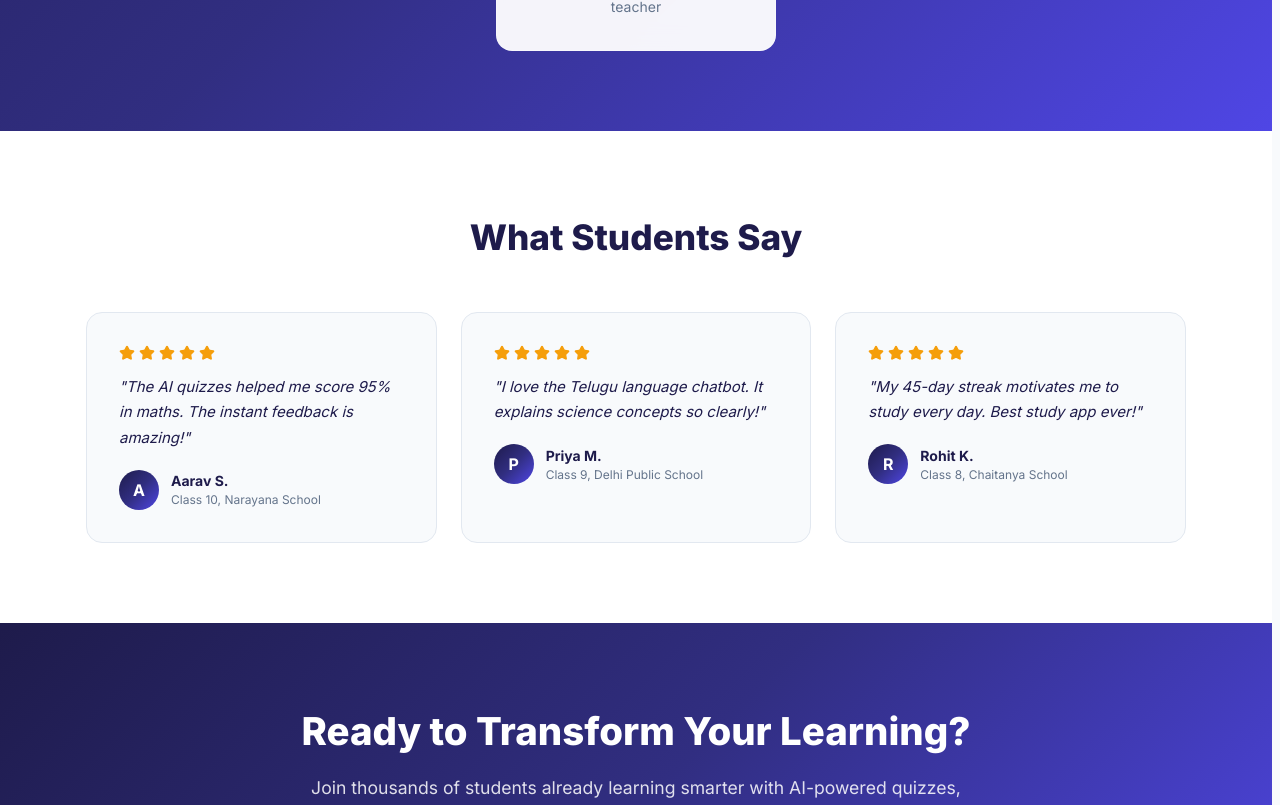
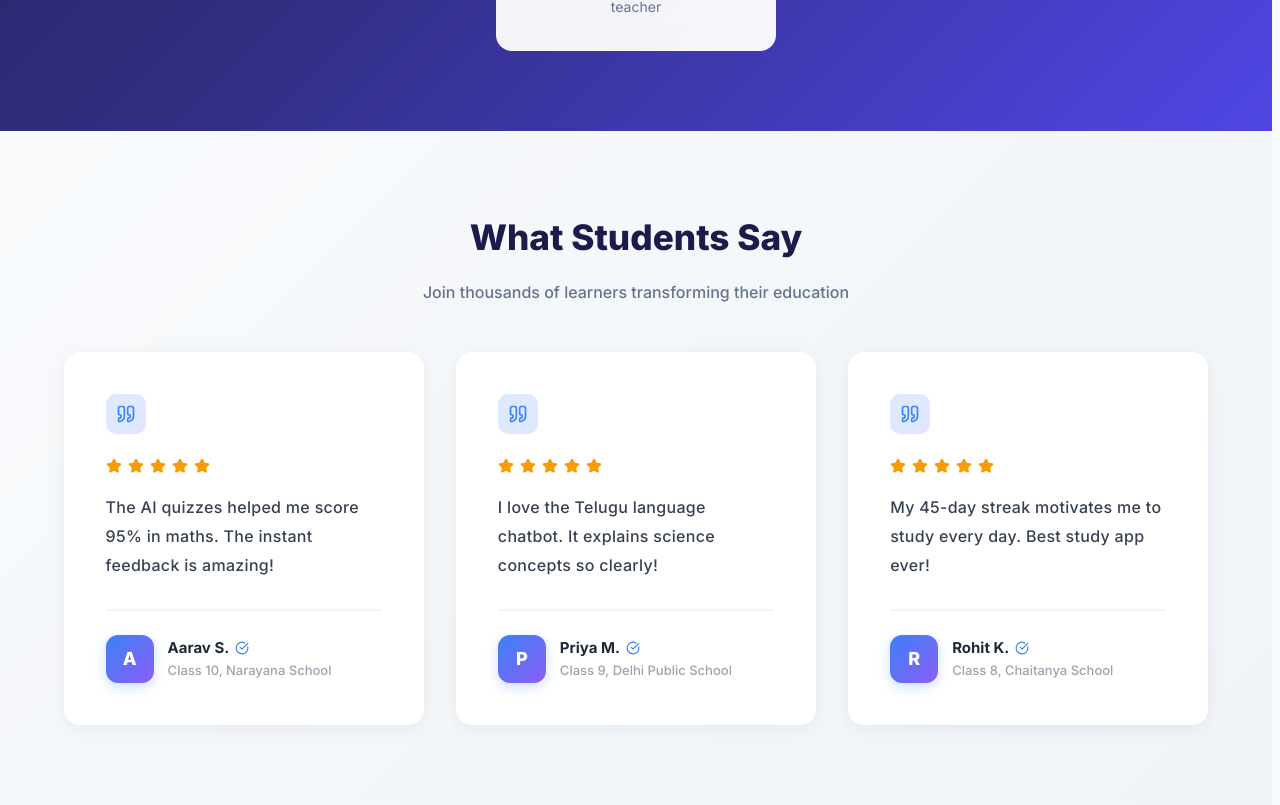
Before and after one commit to Swathidattha02/chatbot_web, a React (Create React App) app in the folder website_frontend/: page / in a window 1280 px wide. Shown: the part 3015-3820 px from the top of the page. Built offline with nearby package versions, Linux system fonts and the light colour scheme; no server answers.

Commit message:
enhanced ui od reviews

```diff
--- a/website_frontend/src/pages/Home.js
+++ b/website_frontend/src/pages/Home.js
@@ -5,7 +5,8 @@ import {
     FileText, BarChart3, Flame, Bot,
     ChevronRight, ArrowRight, Play, CheckCircle2,
     GraduationCap, BookOpen, Trophy, Users,
-    Target, Globe, Languages, Star, Megaphone, Clock
+    Target, Globe, Languages, Star, Megaphone, Clock,
+    Quote, CheckCircle
 } from "lucide-react";
 import dashboardService from "../services/dashboardService";
 import "../styles/Home.css";
@@ -470,7 +471,10 @@ function Home() {
                 TESTIMONIALS / SOCIAL PROOF
             ═══════════════════════════════════════════════════════════ */}
             <section className="hp-testimonials">
+                <div className="hp-test-header">
                     <h2 className="hp-section-title hp-dark">What Students Say</h2>
+                    <p className="hp-test-subtitle">Join thousands of learners transforming their education</p>
+                </div>
                 <div className="hp-test-grid">
                     {[
                         { name: "Aarav S.", class: "Class 10, Narayana School", text: "The AI quizzes helped me score 95% in maths. The instant feedback is amazing!", stars: 5 },
@@ -478,17 +482,25 @@ function Home() {
                         { name: "Rohit K.", class: "Class 8, Chaitanya School", text: "My 45-day streak motivates me to study every day. Best study app ever!", stars: 5 },
                     ].map((t, i) => (
                         <div className="hp-test-card" key={i}>
+                            <div className="hp-test-card-inner">
+                                <div className="hp-test-quote-icon">
+                                    <Quote size={20} />
+                                </div>
                                 <div className="hp-test-stars">
                                     {[...Array(t.stars)].map((_, i) => (
                                         <Star key={i} size={16} fill="#f59e0b" color="#f59e0b" />
                                     ))}
                                 </div>
-                            <p className="hp-test-text">"{t.text}"</p>
+                                <p className="hp-test-text">{t.text}</p>
                                 <div className="hp-test-author">
                                     <div className="hp-test-avatar">{t.name.charAt(0)}</div>
-                                <div>
-                                    <div className="hp-test-name">{t.name}</div>
+                                    <div className="hp-test-info">
+                                        <div className="hp-test-name-verified">
+                                            <span>{t.name}</span>
+                                            <CheckCircle size={14} className="hp-test-verified-icon" />
+                                        </div>
                                         <div className="hp-test-class">{t.class}</div>
+                                    </div>
                                 </div>
                             </div>
                         </div>
--- a/website_frontend/src/styles/Home.css
+++ b/website_frontend/src/styles/Home.css
@@ -806,74 +806,150 @@
   position: relative;
   z-index: 1;
   padding: 5rem 5%;
-  background: #fff;
+  background: linear-gradient(135deg, #f8fafc 0%, #f0f4f8 100%);
   text-align: center;
+}
+
+.hp-test-header {
+  margin-bottom: 3rem;
+}
+
+.hp-test-subtitle {
+  font-size: 1rem;
+  color: var(--hp-text-muted);
+  max-width: 500px;
+  margin: 1rem auto 0;
+  font-weight: 500;
 }
 
 .hp-test-grid {
   display: grid;
-  grid-template-columns: repeat(auto-fit, minmax(300px, 1fr));
-  gap: 1.5rem;
-  max-width: 1100px;
-  margin: 3rem auto 0;
+  grid-template-columns: repeat(auto-fit, minmax(320px, 1fr));
+  gap: 2rem;
+  max-width: 1200px;
+  margin: 0 auto;
 }
 
 .hp-test-card {
-  background: var(--hp-bg-soft);
-  border: 1px solid #e2e8f0;
-  border-radius: var(--hp-radius);
-  padding: 2rem;
+  position: relative;
+  background: white;
+  border: 2px solid transparent;
+  border-radius: 16px;
+  padding: 0;
   text-align: left;
-  transition: transform .3s, box-shadow .3s;
+  transition: all 0.4s cubic-bezier(0.4, 0, 0.2, 1);
+  overflow: hidden;
+  box-shadow: 0 4px 20px rgba(0, 0, 0, 0.06);
+}
+
+.hp-test-card::before {
+  content: '';
+  position: absolute;
+  top: 0;
+  left: 0;
+  right: 0;
+  height: 4px;
+  background: linear-gradient(90deg, #3b82f6, #8b5cf6, #ec4899);
+  opacity: 0;
+  transition: opacity 0.4s ease;
+}
+
+.hp-test-card:hover::before {
+  opacity: 1;
 }
 
 .hp-test-card:hover {
-  transform: translateY(-4px);
-  box-shadow: 0 8px 24px rgba(0, 0, 0, .08);
+  transform: translateY(-8px);
+  box-shadow: 0 12px 40px rgba(59, 130, 246, 0.15);
+  border-color: rgba(59, 130, 246, 0.1);
+}
+
+.hp-test-card-inner {
+  padding: 2.5rem;
+}
+
+.hp-test-quote-icon {
+  width: 40px;
+  height: 40px;
+  background: linear-gradient(135deg, #dbeafe, #e0e7ff);
+  border-radius: 10px;
+  display: flex;
+  align-items: center;
+  justify-content: center;
+  color: #3b82f6;
+  margin-bottom: 1.5rem;
 }
 
 .hp-test-stars {
-  margin-bottom: .8rem;
+  margin-bottom: 1.2rem;
   display: flex;
-  gap: 4px;
+  gap: 6px;
+}
+
+.hp-test-stars svg {
+  animation: starBounce 0.6s cubic-bezier(0.4, 0, 0.2, 1);
+}
+
+@keyframes starBounce {
+  0%, 100% { transform: scale(1); }
+  50% { transform: scale(1.15); }
 }
 
 .hp-test-text {
-  font-size: 15px;
-  line-height: 1.7;
-  color: var(--hp-text);
-  font-style: italic;
-  margin-bottom: 1.2rem;
+  font-size: 1rem;
+  line-height: 1.8;
+  color: #374151;
+  font-weight: 500;
+  margin-bottom: 1.8rem;
+  letter-spacing: 0.3px;
 }
 
 .hp-test-author {
   display: flex;
   align-items: center;
-  gap: 12px;
+  gap: 14px;
+  padding-top: 1.5rem;
+  border-top: 2px solid #f0f4f8;
 }
 
 .hp-test-avatar {
-  width: 40px;
-  height: 40px;
-  border-radius: 50%;
-  background: var(--hp-gradient);
-  color: #fff;
+  width: 48px;
+  height: 48px;
+  border-radius: 12px;
+  background: linear-gradient(135deg, #3b82f6, #8b5cf6);
+  color: white;
   display: flex;
   align-items: center;
   justify-content: center;
-  font-weight: 700;
-  font-size: 16px;
+  font-weight: 800;
+  font-size: 18px;
+  flex-shrink: 0;
+  box-shadow: 0 4px 12px rgba(59, 130, 246, 0.25);
 }
 
-.hp-test-name {
+.hp-test-info {
+  flex: 1;
+}
+
+.hp-test-name-verified {
+  display: flex;
+  align-items: center;
+  gap: 6px;
   font-weight: 700;
-  font-size: 14px;
-  color: var(--hp-text);
+  font-size: 15px;
+  color: #1f2937;
+}
+
+.hp-test-verified-icon {
+  color: #3b82f6;
+  flex-shrink: 0;
 }
 
 .hp-test-class {
-  font-size: 12px;
-  color: var(--hp-text-muted);
+  font-size: 13px;
+  color: #9ca3af;
+  font-weight: 500;
+  margin-top: 2px;
 }
 
 /* ═══════════════════════════════════════════════════════════════════════
```
Lines whose indentation alone changed are shown as unchanged.
